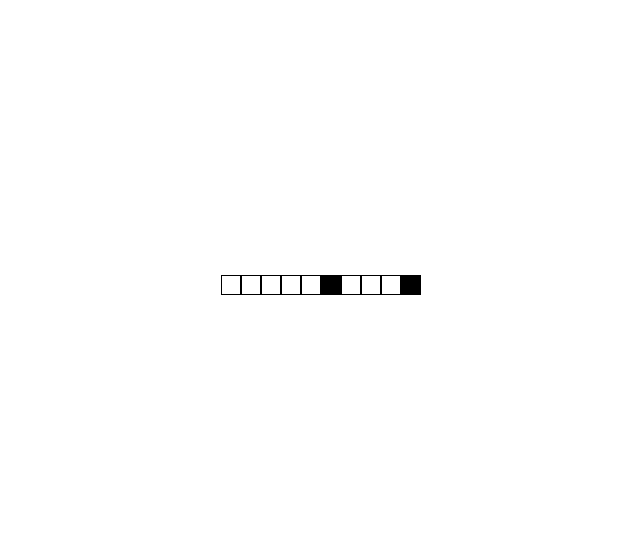
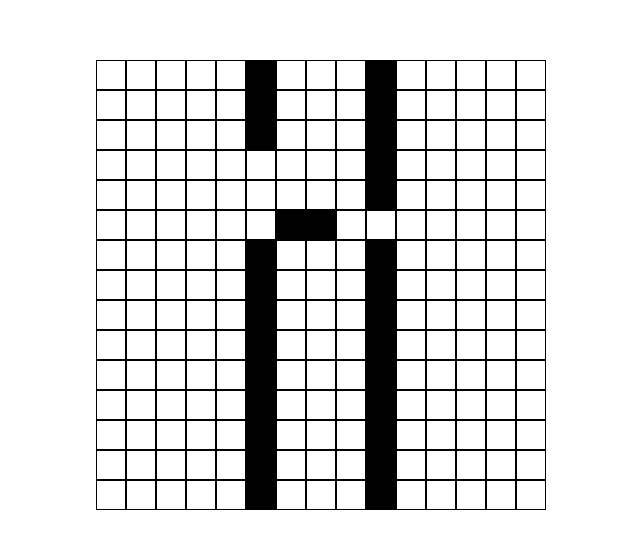
Before and after one commit to okputadora/react-crossword, a React (Create React App) app: page / in a window 1280 px wide. Shown: the part 115-664 px from the top of the page, without its empty margins (319-959 px from the left). Built offline with nearby package versions, Linux system fonts and the light colour scheme.

Commit message:
renders a grid from an array

```diff
--- a/src/App.js
+++ b/src/App.js
@@ -6,19 +6,46 @@ class App extends Component {
     super()
     this.width = 15;
     this.state = {
-      board: ['_','_','_','_','_','#','_','_','_','#']
+      board: [    '_','_','_','_','_','#','_','_','_','#','_','_','_','_','_','_' +
+              '_','_', '_', '_', '_', '#','_','_','_','#','_','_','_','_','_','_' +
+              '_','_', '_', '_', '_', '#','_','_','_','#','_','_','_','_','_','_' +
+              '_','_', '_', '_', '_', '_','_','_','_','#','_','_','_','_','_','_' +
+              '_','_', '_', '_', '_', '_','_','_','_','#','_','_','_','_','_','_' +
+              '_','_', '_', '_', '_', '_','#','#','_','_','_','_','_','_','_','_' +
+              '_','_', '_', '_', '_', '#','_','_','_','#','_','_','_','_','_','_' +
+              '_','_', '_', '_', '_', '#','_','_','_','#','_','_','_','_','_','_' +
+              '_','_', '_', '_', '_', '#','_','_','_','#','_','_','_','_','_','_' +
+              '_','_', '_', '_', '_', '#','_','_','_','#','_','_','_','_','_','_' +
+              '_','_', '_', '_', '_', '#','_','_','_','#','_','_','_','_','_','_' +
+              '_','_', '_', '_', '_', '#','_','_','_','#','_','_','_','_','_','_' +
+              '_','_', '_', '_', '_', '#','_','_','_','#','_','_','_','_','_','_' +
+              '_','_', '_', '_', '_', '#','_','_','_','#','_','_','_','_','_','_' +
+              '_','_', '_', '_', '_', '#','_','_','_','#','_','_','_','_','_','_'
+            ]
     }
   }
 
   render() {
-    var cells = this.state.board.map((cell, i) => {
-      return (<Cell value={cell} />)
-    })
+    var rows = []
+    // loop through each row
+    for (var i = 1; i <= this.width; i++){
+      var cells = []
+      // loop through each cell of the current row
+      for (var x = 0; x < this.width; x++){
+        var value = this.state.board[(i*15)-15 +x]
+        console.log((i*15)-15+x)
+        var cell = <Cell value={value} className="cell" id={i*x} />
+        cells.push(cell)
+      }
+      var row = <div className="d-flex flex-row">{cells}</div>
+      rows.push(row)
+    }
+
     return (
       <div className="container">
         <div className="d-flex align-items-center justify-content-center" style={{height: "100vh"}}>
-          <div className="grid d-flex flex-row">
-            {cells}
+          <div className="grid d-flex flex-column">
+            {rows}
           </div>
         </div>
       </div>
--- a/src/styles.js
+++ b/src/styles.js
@@ -1,14 +1,14 @@
 export default {
   blackCell: {
-    height: 20,
-    width: 20,
+    height: 30,
+    width: 30,
     border: '1px solid black',
     background: 'black'
   },
 
   whiteCell: {
-    height: 20,
-    width: 20,
+    height: 30,
+    width: 30,
     border: '1px solid black',
     background: 'white'
   }
```
